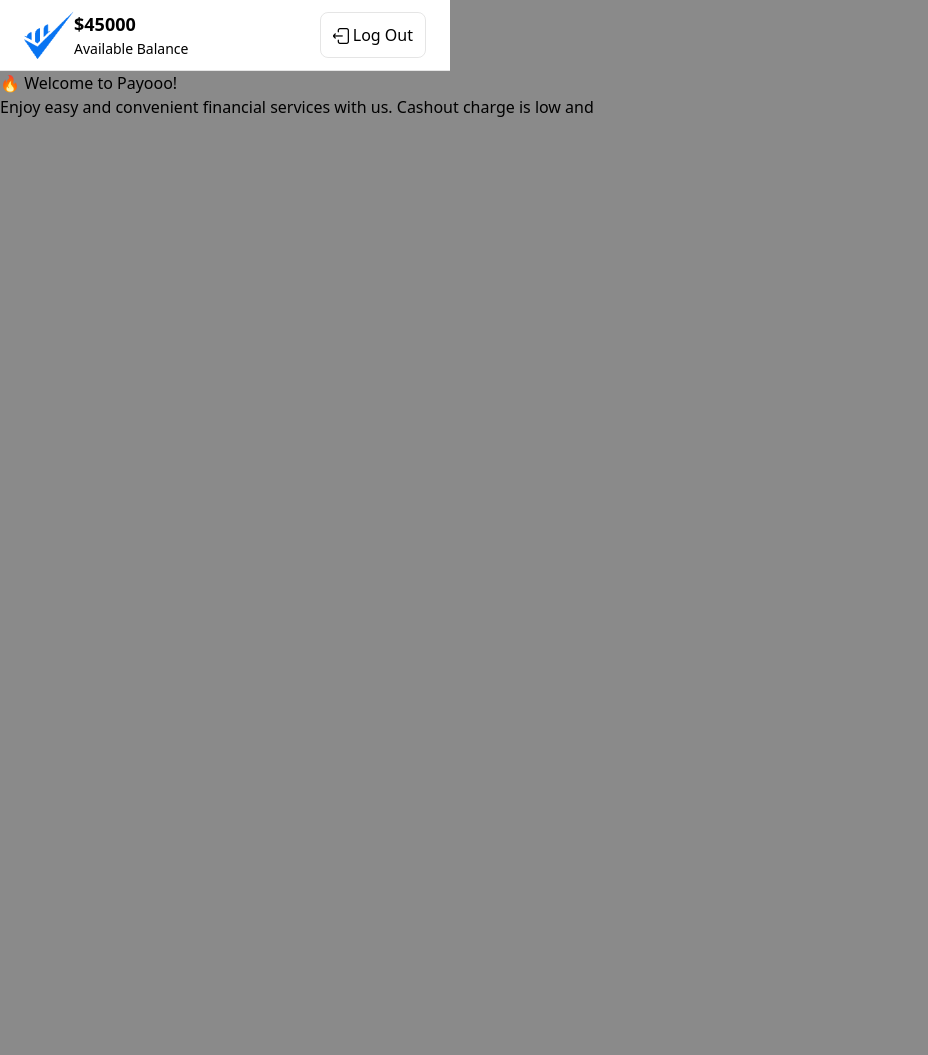
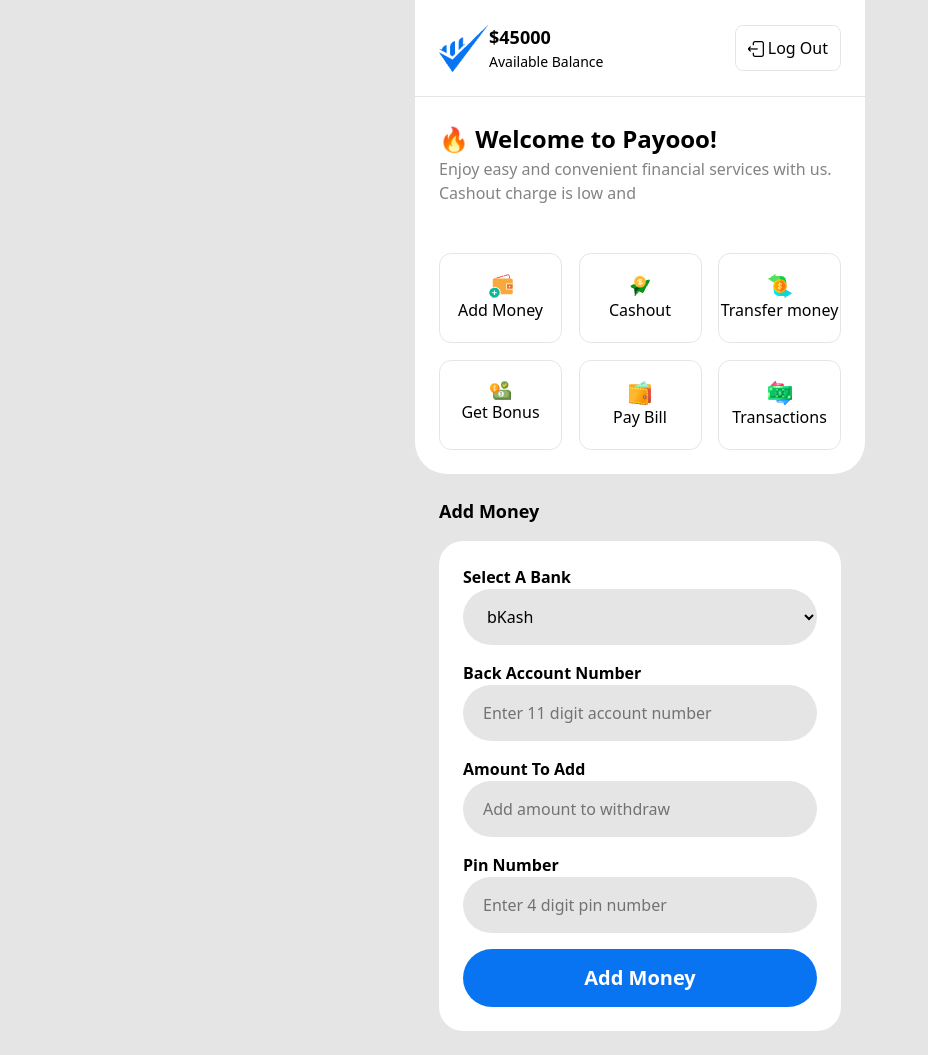
Before and after one commit to LEon-SIkhDER/Payoo-, a plain HTML site: page dashboard.html in a window 1280 px wide. Shown: the whole page, without its empty margins (0-928 px from the left). Before the commit the page ends 800 px from the top, so only its background shows below. Drawn offline with nearby package versions, Linux system fonts and the light colour scheme.

Commit message:
2nd time

```diff
--- a/dashboard.css
+++ b/dashboard.css
@@ -1,9 +1,3 @@
-body{
-    display: flex;
-    flex-direction: column;
-    justify-content: center;
-    background: #8a8a8a;
-}
 header{
     justify-content: space-between;
     align-items: center;
@@ -21,3 +15,90 @@ header button{
 header button img{
     margin-top: 2px;
 }
+/* new  */
+body{
+    background: rgba(8, 8, 8, 0.1);
+}
+section, header, .dashboard-section{
+    width: 450px;
+    padding: 24px;
+    margin: auto;
+
+
+}
+.welcome, .options{
+    background: white;
+
+}
+.options{
+    border-radius:0 0 32px 32px  ;
+}
+.welcome h1{
+    font-weight: bold;
+
+}
+.welcome p{
+    font-size: 16px;
+    font-weight: 400;
+    color: rgba(8, 8, 8, 0.5);
+
+}
+.cards{
+    grid-template-columns: repeat(3, 1fr);
+    gap: 16.5px;
+}
+.card{
+    text-align: center;
+    padding: 20px 0;
+    border-radius: 12px;
+    border: 1px solid rgba(8, 8, 8, 0.1);
+}
+.card img{
+    margin: auto;
+}
+.card img p{
+    font-size: 14px;
+}
+/* addmoney */
+.addmoney h1{
+    font-size: 18px;
+    font-weight: 600;
+    margin-bottom: 16px;
+}
+.addmoney form{
+    border-radius: 24px;
+    background: white;
+    padding: 24px;
+}
+.addmoney select{
+    background: rgba(8, 8, 8, 0.1);
+    padding: 16px 20px;
+    width: 100%;
+    border-radius: 32px;
+    position: relative;
+}
+.addmoney form legend{
+    margin-top: 16px;
+    font-size: 16px;
+    font-weight: 600;
+}
+.addmoney form legend:nth-child(1){
+    margin-top: 0;
+}
+.addmoney form input{
+    width: 100%;
+    background: rgba(8, 8, 8, 0.1);
+    border-radius: 32px;
+    padding: 16px 20px;
+
+}
+.addmoney form button{
+    width: 100%;
+    background: #0874F2;
+    font-size: 20px;
+    font-weight: 600;
+    padding: 14px 0;
+    margin-top: 16px;
+    color: white;
+    border-radius: 32px;
+}
--- a/dashboard.html
+++ b/dashboard.html
@@ -2,7 +2,7 @@
 <html lang="en">
 <head>
     <meta charset="UTF-8">
-    <meta name="viewport" content="width=device-width, initial-scale=`">
+    <meta name="viewport" content="width=device-width, initial-scale=1.0">
     <script src="https://unpkg.com/@tailwindcss/browser@4"></script>
     <link rel="stylesheet" href="dashboard.css">
     <title>Document</title>
@@ -12,7 +12,7 @@
         <div class="logo flex">
             <img class="w-[50px]" src="img/Group.png" alt="">
             <div class="balance-sec">
-                <div class="balance font-extrabold text-[18px]">$45000</div>
+                <div class="balance font-extrabold text-[18px]">$<span id="balance">45000</span></div>
                 <p class="text-[14px]">  Available Balance</p>
 
             </div>
@@ -20,10 +20,60 @@
         <button class="logout flex"><img class="w-4 h-4 mr-1" src="img/exit.png" alt=""> Log Out</button>
     </header>
 
-    <div class="dashboard-section">
-        <h1>🔥 Welcome to Payooo!</h1>
-        <p>Enjoy easy and convenient financial services with us. Cashout charge is low and</p>
-    </div>
+    <!-- new  -->
+
+    <!-- <section id="balance">1000</section> -->
+    <section class="welcome">
+        <h1 class="text-[24px] ">🔥 Welcome to Payooo!</h1>
+        <p>Enjoy easy and convenient financial services with us. Cashout charge is low and </p>
+    </section>
+    <section class="options">
+        <div class="cards grid">
+            <div class="card">
+                <img src="img/wallet1.png" alt="">
+                <p>Add Money</p>
+            </div>
+            <div class="card">
+                <img src="img/send1.png" alt="">
+                <p>Cashout</p>
+            </div>
+            <div class="card">
+                <img src="img/money1.png" alt="">
+                <p>Transfer money</p>
+            </div>
+            <div class="card">
+                <img src="img/bonus1.png" alt="">
+                <p>Get Bonus</p>
+            </div>
+            <div class="card">
+                <img src="img/purse1.png" alt="">
+                <p>Pay Bill</p>
+            </div>
+            <div class="card">
+                <img src="img/transaction1.png" alt="">
+                <p>Transactions</p>
+            </div>
+        </div>
+    </section>
+    <section class="addmoney">
+        <h1>Add Money</h1>
+        <form action="#">
+            <legend>Select A Bank</legend>
+            <select name="" id="">
+                <option value="bkash">bKash</option>
+                <option value="nagad">Nagad</option>
+                <option value="rocket">Rocket</option>
+                <option value="upay">Upay</option>
+            </select>
+            <legend>Back Account Number</legend>
+            <input type="number" placeholder="Enter 11 digit account number">
+            <legend>Amount To Add </legend>
+            <input id="amount" type="number" placeholder="Add amount to withdraw">
+            <legend>Pin Number</legend>
+            <input id="pinnumber" type="number" placeholder="Enter 4 digit pin number">
+            <button id="add-money">Add Money</button>
+        </form>
+    </section>
 
 
 
@@ -31,8 +81,7 @@
 
 
 
-
-
+    <script src="dashboard.js"></script>
 
 </body>
 </html>
--- /dev/null
+++ b/dashboard.js
@@ -0,0 +1,16 @@
+document.getElementById("add-money").addEventListener("click", function (event) {
+    event.preventDefault()
+    console.log("click hoise")
+    const amount = Number(document.getElementById("amount").value)
+    const balance = Number(document.getElementById("balance").innerText)
+    const pin = Number(document.getElementById("pinnumber").value)
+    console.log(balance)
+    console.log(amount)
+    if (pin === 1234) {
+        const newBalance = balance + amount
+        document.getElementById("balance").innerText = newBalance
+        console.log(balance)
+
+   }
+
+})
```
